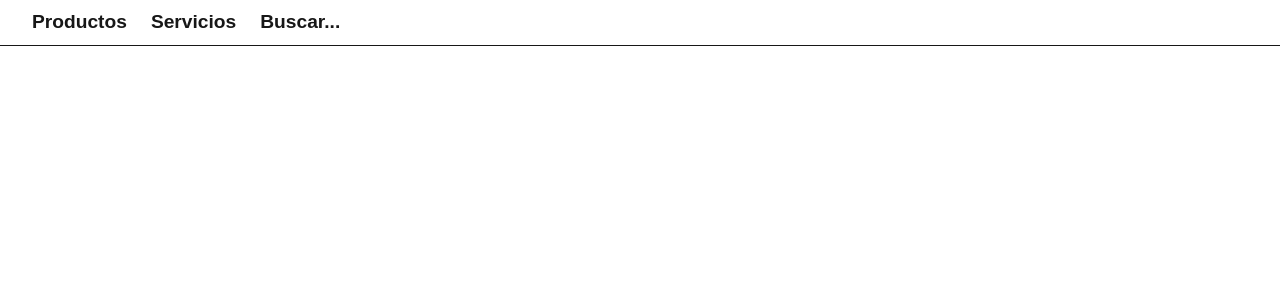
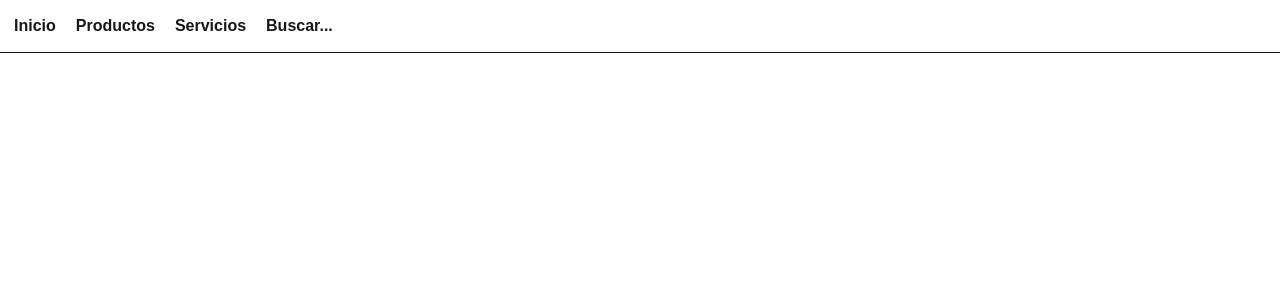
Before and after one commit to Adidier/StoreMathCode, a Next.js app: page / in a window 1280 px wide. Shown: the top 300 px of the page. Built offline with nearby package versions, Linux system fonts and the light colour scheme.

Commit message:
Use Tailwindcss
As recomended  by Nextjs

```diff
--- a/app/layout.js
+++ b/app/layout.js
@@ -23,10 +23,11 @@ export default function RootLayout({ children }) {
       <body
         className={`${geistSans.variable} ${geistMono.variable} antialiased`}
       >
-        <nav>
-          <Link className="link" href="/productos">Productos</Link>
-          <Link className="link" href="/servicios">Servicios</Link>
-          <Link className="link" href="/buscar">Buscar...</Link>
+        <nav className="flex flex-row font-bold gap-2 pt-2 pb-2 pr-2 pl-2 text-size-lg border-b-1">
+          <Link className="p-1.5 rounded-lg hover:bg-neutral-900 hover:text-gray-100" href="/">Inicio</Link>
+          <Link className="p-1.5 rounded-lg hover:bg-neutral-900 hover:text-gray-100" href="/productos">Productos</Link>
+          <Link className="p-1.5 rounded-lg hover:bg-neutral-900 hover:text-gray-100" href="/servicios">Servicios</Link>
+          <Link className="p-1.5 rounded-lg hover:bg-neutral-900 hover:text-gray-100" href="/buscar">Buscar...</Link>
         </nav>
         {children}
       </body>
--- a/app/ui/globals.css
+++ b/app/ui/globals.css
@@ -25,42 +25,7 @@ body {
   font-family: Arial, Helvetica, sans-serif;
 }
 
-nav {
-  background: var(--background);
-  color: var(--foreground);
-  display: flex;
-  flex-direction: row;
-  font-weight: bold;
-  gap: 0.5rem;
-  padding: 0.5rem 0.5rem;
-  font-size: larger;
-  border-bottom: 1px solid var(--foreground);
-}
-
-.link {
-  padding: 0.0rem 0.5rem;
-  border-radius: 0.25rem;
-}
-
 .link:hover {
   background-color: rgb(19, 19, 19);
   color: white;
 }
-
-/* Tablets */
-@media (min-width: 768px) {
-
-}
-
-/* Laptops */
-@media (min-width: 1024px) {
-   nav {
-    gap: 0.5rem;
-    padding: 0.5rem 1.5rem;
-  }
-}
-
-/* Desktops */
-@media (min-width: 1280px) {
-
-}
```
